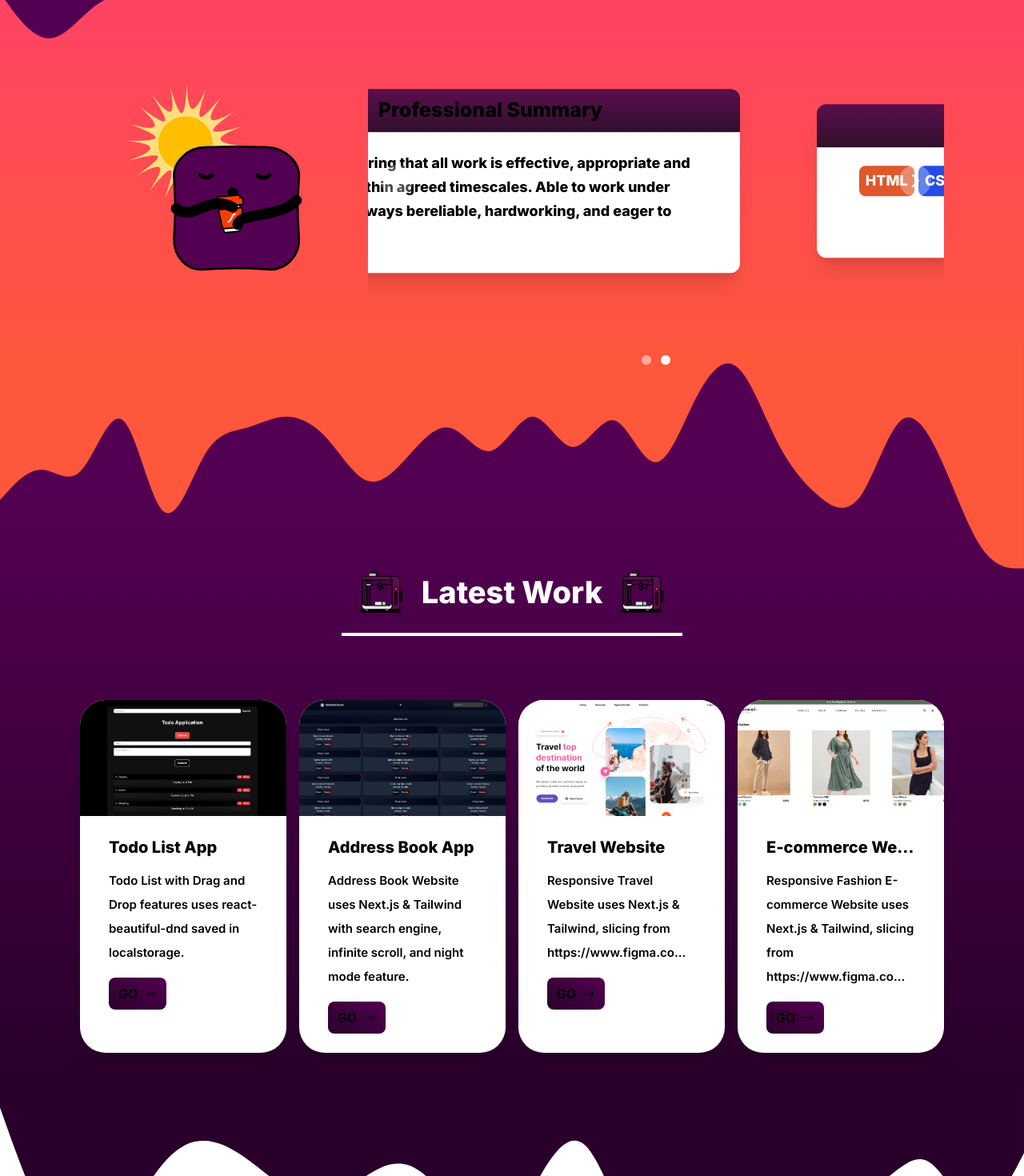
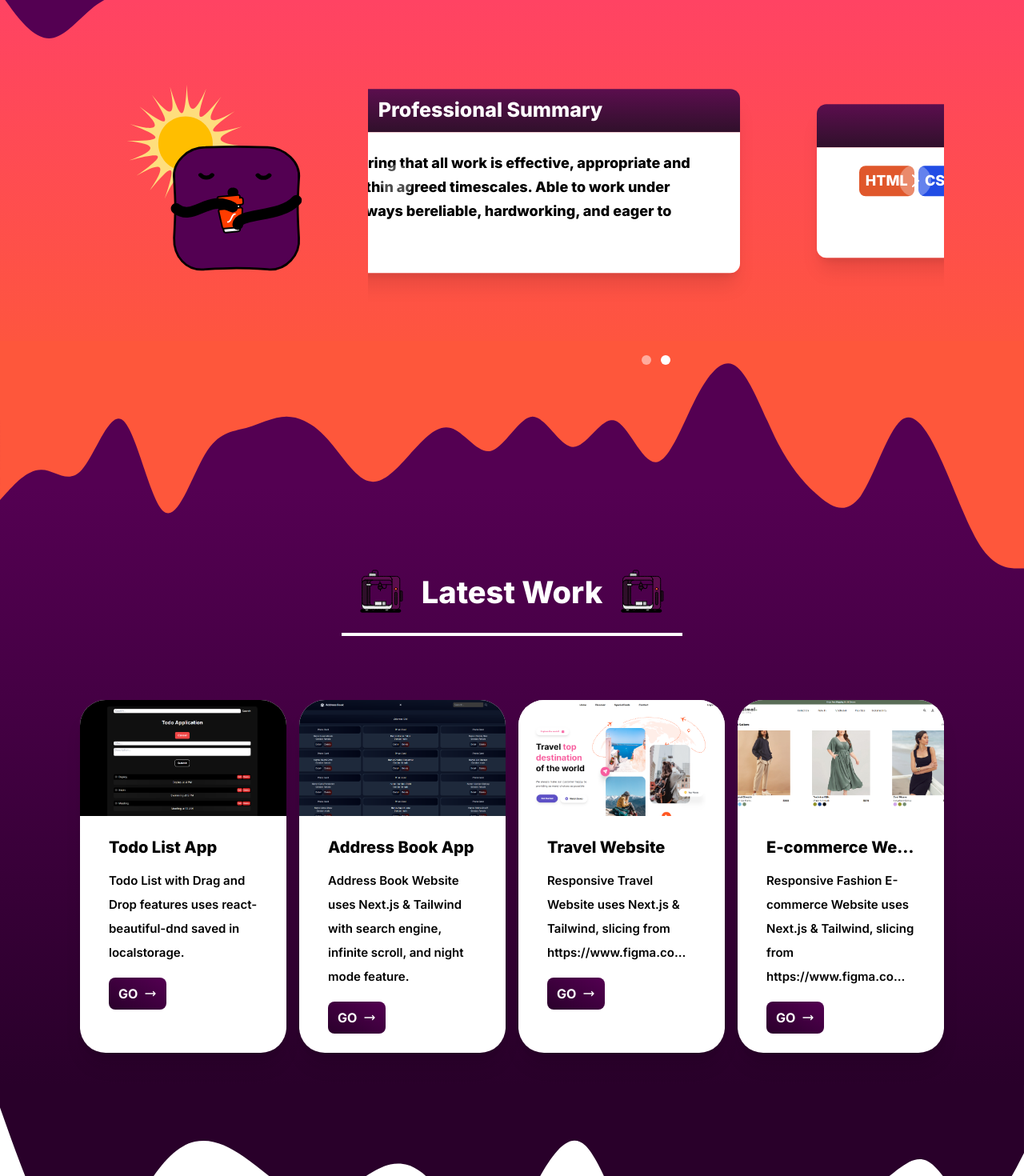
Before and after one commit to hassankary/hassankary-portfolio, a Next.js app: page / in a window 1280 px wide. Shown: the part 1000-2470 px from the top of the page at 80% size. Built offline with nearby package versions, Linux system fonts and the light colour scheme.

Commit message:
fix styling

```diff
--- a/src/app/about/page.js
+++ b/src/app/about/page.js
@@ -217,7 +217,7 @@ export default function About() {
                   <div key={idx} className=" border-b-2">
                     <div className="pb-[5px]">
                       <h1 className=" text-lg font-semibold">{data.place}</h1>
-                      <h1 className=" text-lg font-semibold">{data.status}</h1>
+                      <h1 className=" text-lg text-[#FF4268] font-semibold">{data.status}</h1>
                       <h1 className=" text-lg text-[#FF4268] font-semibold">
                         {data.year}
                       </h1>
--- a/src/app/page.js
+++ b/src/app/page.js
@@ -287,7 +287,7 @@ export default function Home() {
             <Carousel>
               <div className="px-4 sm:px-[100px] lg:p-12">
                 <div className=" rounded-xl shadow-xl">
-                  <div className="flex py-2 text-center justify-center text-[25px] font-extrabold rounded-t-xl bg-gradient-to-t from-[#30102b] to-[#5B0E4E]">
+                  <div className="flex py-2 text-center text-white justify-center text-[25px] font-extrabold rounded-t-xl bg-gradient-to-t from-[#30102b] to-[#5B0E4E]">
                     Professional Summary
                   </div>
                   <p className=" text-black pt-6 pb-8 px-12 md:px-24 lg:px-12 text-[18px] font-extrabold rounded-b-xl bg-white leading-[30px]">
@@ -300,7 +300,7 @@ export default function Home() {
               </div>
               <div className="px-4 sm:px-[100px] lg:p-12">
                 <div className=" rounded-xl shadow-xl">
-                  <div className="flex py-2 text-center justify-center text-[25px] font-extrabold rounded-t-xl bg-gradient-to-t from-[#30102b] to-[#5B0E4E] ">
+                  <div className="flex py-2 text-center text-white justify-center text-[25px] font-extrabold rounded-t-xl bg-gradient-to-t from-[#30102b] to-[#5B0E4E] ">
                     Skills
                   </div>
                   <div className="flex-col text-center text-white pt-6 pb-8 px-12 md:px-24 lg:px-12 text-[10px] sm:text-[13px] md:text-[18px] lg:text-[15px] xl:text-[18px] font-extrabold rounded-b-xl bg-white leading-[30px]">
--- a/src/components/Header.js
+++ b/src/components/Header.js
@@ -168,7 +168,7 @@ export const Header = ({ params }) => {
       <div
         className={`${
           show ? "bg-black bg-opacity-20 md:bg-opacity-10" : "bg-transparent"
-        } flex fixed z-50 px-[32px] sm:px-[60px] md:px-[100px] w-full py-[11px] md:py-[15px] text-white backdrop-blur-md justify-between`}
+        } flex fixed z-50 px-[27px] sm:px-[60px] md:px-[100px] w-full py-[11px] md:py-[15px] text-white backdrop-blur-md justify-between`}
       >
         <Link href={"/"}>
           <div className="flex h-[53px] space-x-2 items-center text-[22px] font-bold">
--- a/src/components/cards/cards.js
+++ b/src/components/cards/cards.js
@@ -26,7 +26,7 @@ export const Cards = ({ href, src, alt, title, desc, link }) => {
           </div>
         </div>
         <div className="flex w-full pb-6 px-9 transition rounded-b-xl">
-          <button className=" font-bold px-3 py-2 transition  hover:bg-gradient-to-tr hover:from-[#401241] hover:to-[#710e70] bg-gradient-to-tr from-[#29002A] to-[#540052] rounded-lg">
+          <button className=" font-bold px-3 py-2 transition hover:bg-gradient-to-tr hover:from-[#401241] hover:to-[#710e70] bg-gradient-to-tr from-[#29002A] to-[#540052] text-white rounded-lg">
             <Link className="flex justify-center items-center gap-2" href={href} target="_blank">
               GO
               <svg
```
